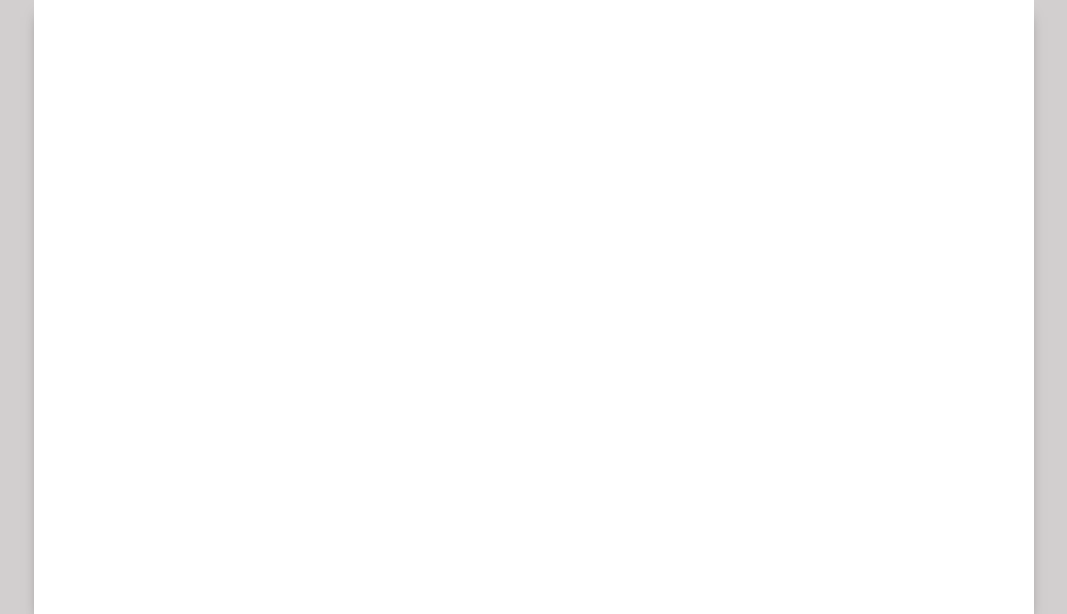
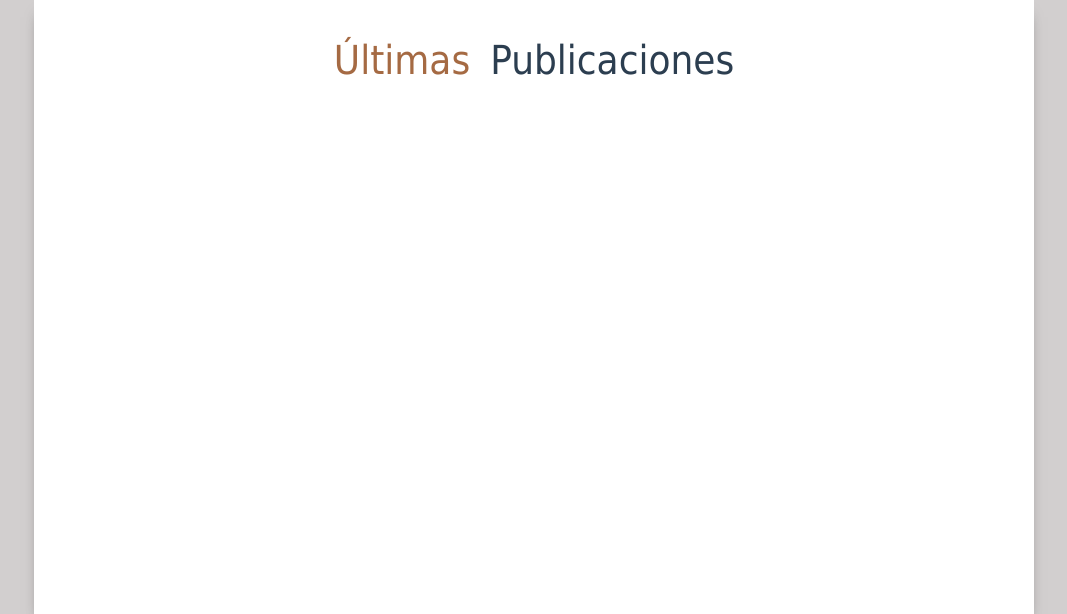
Before and after one commit to DCC-CC4401/2021-1-Grupo-1, a Django app: page / in a window 1280 px wide. Shown: the part 67-681 px from the top of the page, without its empty margins (106-1173 px from the left). Run offline with Django 3.2, Linux system fonts and the light colour scheme; data that the repository does not hold is empty; some libraries are stand-ins or nearby versions.

Commit message:
Added a title to homepage and a redirect to homepage in the posts

```diff
--- a/adoptapp/static/adoptapp/css/homepage.css
+++ b/adoptapp/static/adoptapp/css/homepage.css
@@ -45,3 +45,28 @@
 .non-clickable > *{
     cursor: default;
 }
+
+
+#title-post{
+    display: flex;
+    flex-direction: row;
+    align-content: center;
+    justify-content: center;
+    margin-top: 20px;
+    margin-bottom: 30px;
+}
+
+#title-post-1{
+    font-size: 40px;
+    font-family: Tahoma, serif;
+    font-weight: 500;
+    color: #a56a43;
+    margin-right: 20px;
+}
+
+#title-post-2{
+    font-size: 40px;
+    font-family: Tahoma, serif;
+    font-weight: 500;
+    color: #2c3e50;
+}
--- a/adoptapp/templates/adoptapp/homepage.html
+++ b/adoptapp/templates/adoptapp/homepage.html
@@ -10,7 +10,9 @@
 {% endblock title %}
 
 {% block content %}
-
+    <div id="title-post">
+        <span id="title-post-1">Últimas</span><span id="title-post-2">Publicaciones</span>
+    </div>
     <div id = "presentation">
        {% for post, photo in posts %}
             {% with post.id|stringformat:"s" as post_url %}
--- a/posts/static/posts/css/post.css
+++ b/posts/static/posts/css/post.css
@@ -114,3 +114,8 @@ h6{
 #interestedMessage, #notInterestedMessage {
     display: none;
 }
+
+.pag-inicio{
+    text-align: center;
+    padding-bottom: 30px;
+}
--- a/posts/templates/posts/post.html
+++ b/posts/templates/posts/post.html
@@ -158,4 +158,10 @@
 
         </div>
     {% endif %}
+
+    <div class="navigation-options pag-inicio">
+            <span>
+            <a href="{% url 'home' %}"><span class="fas fa-home navicon"></span><span class="navigation-link"> Volver a la página principal</span></a>
+            </span>
+    </div>
 {% endblock content %}
--- a/users/templates/users/profile_view.html
+++ b/users/templates/users/profile_view.html
@@ -46,7 +46,9 @@
                     </div>
                 </div>
              {% empty %}
-                 Este usuario no tiene publicaciones.
+                 <div class="publication">
+                    Este usuario no tiene publicaciones.
+                 </div>
              {% endfor %}
 
               </div>
```
